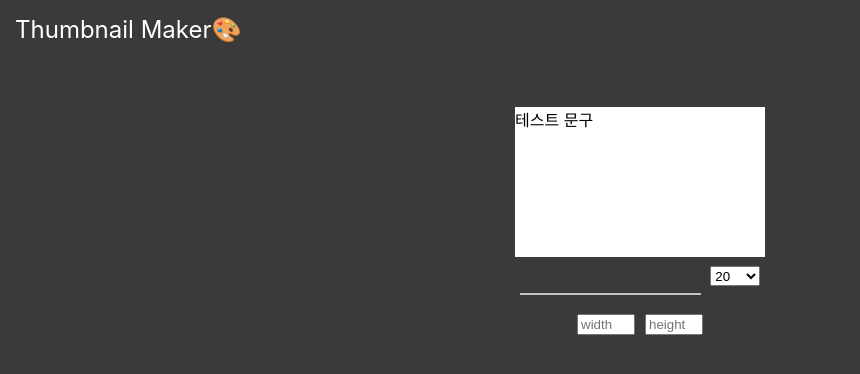
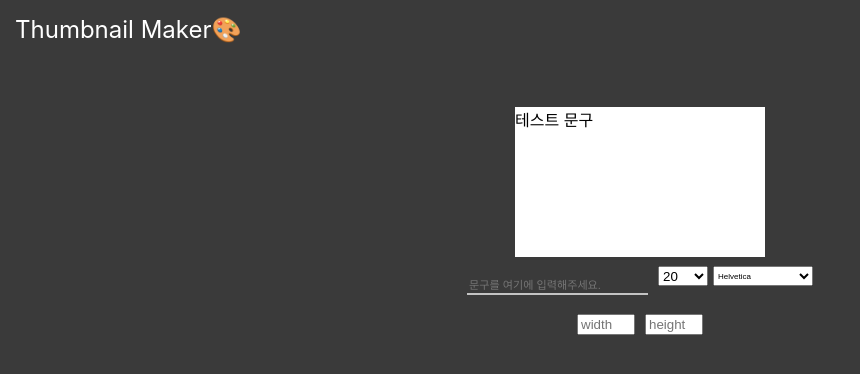
Before and after one commit to Bam-j/Thumbnail-Maker, a React (Create React App) app: page / in a window 1280 px wide. Shown: the top 374 px of the page, without its empty margins (0-860 px from the left). Built offline with nearby package versions, Linux system fonts and the light colour scheme.

Commit message:
폰트 선택란 추가

```diff
--- a/src/components/contents/TextInput.jsx
+++ b/src/components/contents/TextInput.jsx
@@ -2,17 +2,32 @@ import styled from "styled-components";
 
 export const TextInput = () => {
 	const fontSizeList = [20, 30, 40, 50, 60, 70, 80];
+	const fontList = [
+		'Helvetica',
+		'Nanum Gothic',
+		'Nanum Gothic Coding',
+		'Arial',
+		'Courier',
+		'Noto Sans KR'
+	];
 
 	return (
 		<InputWrapper>
-			<Input/>
+			<Input placeholder={'문구를 여기에 입력해주세요.'}/>
 			<SelectFontSize>
 				{
-					fontSizeList.map(size =>(
+					fontSizeList.map(size => (
 						<option key={size} value={size}>{size}</option>
 					))
 				}
 			</SelectFontSize>
+			<SelectFont>
+				{
+					fontList.map(font => (
+						<option key={font} value={font}>{font}</option>
+					))
+				}
+			</SelectFont>
 		</InputWrapper>
 	);
 };
@@ -35,10 +50,25 @@ const Input = styled.input`
 	&:focus {
 		outline: none;
 	}
+
+	&:first-child {
+		margin-right: 5px;
+	}
+
+	&::placeholder {
+		font-size: smaller;
+	}
 `;
 
 const SelectFontSize = styled.select`
 	width: 50px;
 	height: 20px;
-	margin: auto;
+	margin: auto auto auto 5px;
 `;
+
+const SelectFont = styled.select`
+	width: 100px;
+	height: 20px;
+	margin: auto auto auto 5px;
+	font-size: 0.5rem;
+`;
```
